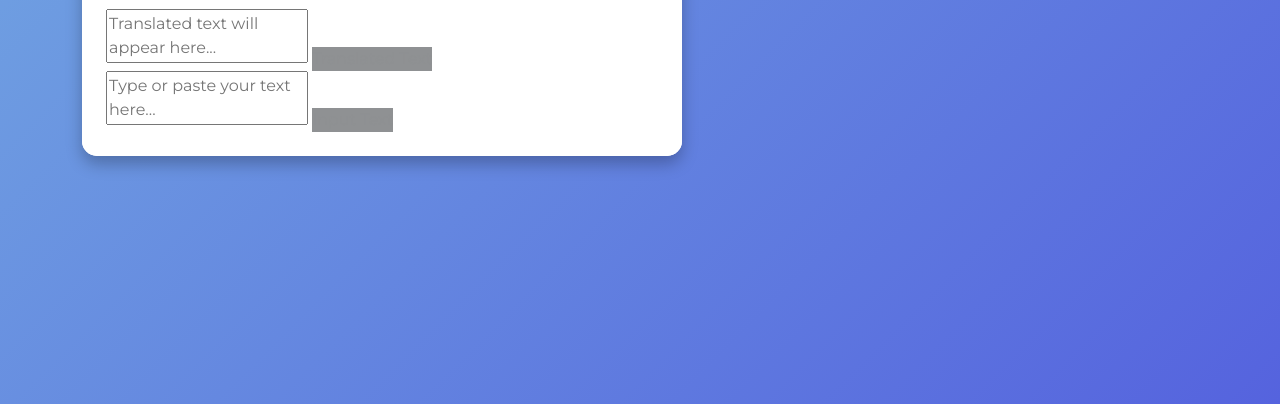
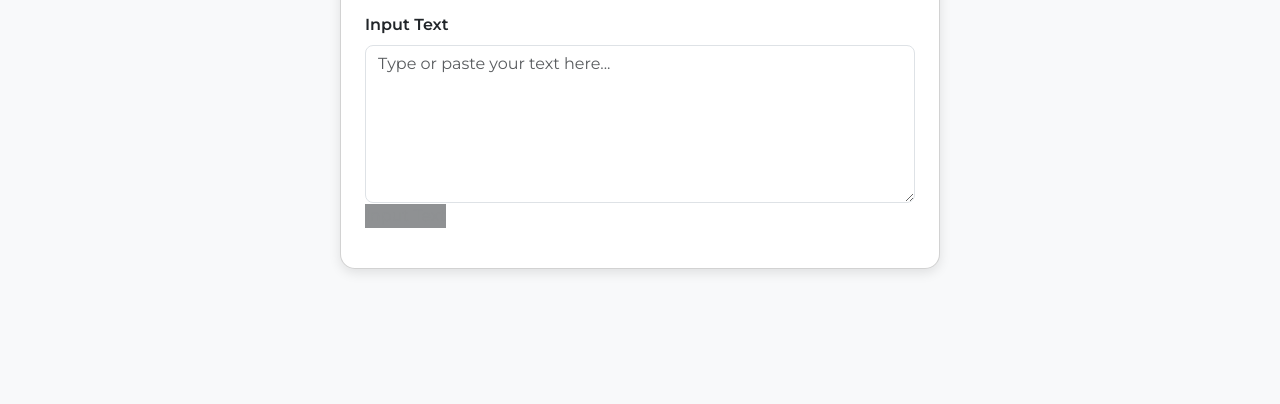
Before and after one commit to Runz1337/Translator, a plain HTML site: page index.html in a window 1280 px wide. Shown: the part 396-800 px from the top of the page. Drawn offline with nearby package versions, Linux system fonts and the light colour scheme.

Commit message:
Update index.html

```diff
--- a/index.html
+++ b/index.html
@@ -15,25 +15,21 @@
     rel="stylesheet"
   />
   <style>
+    /* ----- Normal Mode Styles ----- */
     body {
       font-family: 'Montserrat', sans-serif;
-      background: linear-gradient(135deg, #74ABE2, #5563DE);
-      min-height: 100vh;
-      margin: 0;
-      display: flex;
-      align-items: center;
-      justify-content: center;
+      background: #f8f9fa;
+      padding: 20px;
     }
-    /* Default (normal) mode styling */
     #translatorCard {
-      border: none;
+      background: #fff;
       border-radius: 15px;
-      box-shadow: 0 8px 16px rgba(0, 0, 0, 0.25);
+      box-shadow: 0 4px 12px rgba(0,0,0,0.1);
       overflow: hidden;
+      max-width: 600px;
+      margin: auto;
       transition: all 0.3s ease;
-      width: 100%;
-      max-width: 600px;
-      background: #fff;
+      position: relative;
     }
     .card-header {
       background: #5563DE;
@@ -44,7 +40,6 @@
     }
     .card-body {
       padding: 1.5rem;
-      background: #fff;
     }
     .form-label {
       font-weight: 600;
@@ -52,15 +47,23 @@
     .form-control {
       border-radius: 8px;
       font-size: 1rem;
+      margin-top: 0.25rem;
     }
     textarea {
-      resize: none;
+      resize: vertical;
     }
-    /* Elements only visible in normal mode */
     .nonCompact {
       display: block;
     }
-    /* Compact mode styles */
+    /* Position the Compact Mode toggle in normal mode as well */
+    #compactModeBtn {
+      position: absolute;
+      top: 10px;
+      right: 10px;
+      z-index: 100;
+    }
+
+    /* ----- Compact Mode Styles ----- */
     .compact {
       width: 100vw;
       height: 100vh;
@@ -75,12 +78,11 @@
     }
     .compact .card-body {
       padding: 0;
-      height: calc(100vh - 50px); /* Adjust header height if needed */
+      height: calc(100vh - 50px);
     }
     .compact .nonCompact {
       display: none;
     }
-    /* In compact mode, use a full‑screen vertical layout with translucent placeholders */
     .compact #textAreasWrapper {
       display: flex;
       flex-direction: column;
@@ -90,6 +92,18 @@
       flex: 1;
       position: relative;
       overflow: hidden;
+    }
+    /* Add a horizontal divider between the two areas */
+    .compact #inputTextContainer {
+      border-top: 1px solid #ccc;
+    }
+    /* Hide native textarea appearance in compact mode */
+    .compact textarea {
+      opacity: 0;
+      pointer-events: none;
+      position: absolute;
+      width: 100%;
+      height: 100%;
     }
     /* Translucent placeholder overlay for each area */
     .compact .placeholder {
@@ -107,38 +121,12 @@
       pointer-events: none;
       transition: opacity 0.3s ease;
     }
-    /* Hide placeholder when text is entered (if desired) */
-    .compact textarea:not(:placeholder-shown) + .placeholder {
-      opacity: 0;
-    }
-    /* Horizontal divider line between areas */
-    .compact #divider {
-      height: 1px;
-      background: #ccc;
-      width: 100%;
-    }
-    /* Hide the native textareas in compact mode – they are still used for their values */
-    .compact textarea {
-      opacity: 0;
-      pointer-events: none;
-      position: absolute;
-      width: 100%;
-      height: 100%;
-    }
-    /* Compact Mode Toggle Button (always visible) */
-    #compactModeBtn {
-      position: absolute;
-      top: 10px;
-      right: 10px;
-      z-index: 100;
-    }
   </style>
 </head>
 <body>
   <div class="container">
     <div class="card" id="translatorCard">
       <div class="card-header">
-        <!-- Normal mode header -->
         <h2 class="mb-0 nonCompact">Bi-Directional Translator</h2>
         <div class="nonCompact mb-2">
           <div class="btn-group" role="group" aria-label="Translation Direction">
@@ -152,21 +140,20 @@
             <label class="form-check-label" for="clipboardToggle">Auto Clipboard</label>
           </div>
         </div>
-        <!-- Compact mode header: minimal text is not required -->
-        <!-- Compact Mode Toggle Button (always visible) -->
         <button id="compactModeBtn" class="btn btn-outline-light btn-sm">Compact Mode</button>
       </div>
       <div class="card-body">
         <div id="textAreasWrapper">
-          <!-- Top area: Translated Text -->
-          <div class="textAreaContainer" id="outputTextContainer">
-            <textarea id="outputText" readonly placeholder="Translated text will appear here..."></textarea>
+          <!-- Normal mode: Display labeled textareas -->
+          <div class="mb-3 textAreaContainer" id="outputTextContainer">
+            <label for="outputText" class="form-label nonCompact">Translated Text</label>
+            <textarea class="form-control nonCompact" id="outputText" rows="6" placeholder="Translated text will appear here..." readonly></textarea>
+            <!-- Compact mode placeholder overlay -->
             <div class="placeholder">Translated Text</div>
           </div>
-          <div id="divider"></div>
-          <!-- Bottom area: Input Text -->
-          <div class="textAreaContainer" id="inputTextContainer">
-            <textarea id="inputText" placeholder="Type or paste your text here..."></textarea>
+          <div class="mb-3 textAreaContainer" id="inputTextContainer">
+            <label for="inputText" class="form-label nonCompact">Input Text</label>
+            <textarea class="form-control nonCompact" id="inputText" rows="6" placeholder="Type or paste your text here..."></textarea>
             <div class="placeholder">Input Text</div>
           </div>
         </div>
@@ -186,11 +173,11 @@
       'ζ': 'z', 'χ': 'x', 'ψ': 'c', 'ω': 'v', 'β': 'b',
       'ν': 'n', 'μ': 'm'
     };
-    // Extend for uppercase.
+    // Extend mapping for uppercase letters.
     for (let key in mappingGreekToEnglish) {
       mappingGreekToEnglish[key.toUpperCase()] = mappingGreekToEnglish[key].toUpperCase();
     }
-    // Inverse mapping for English → Greek.
+    // Create the inverse mapping for English → Greek.
     const mappingEnglishToGreek = {};
     for (let greek in mappingGreekToEnglish) {
       const english = mappingGreekToEnglish[greek];
@@ -220,12 +207,12 @@
         ? translateGreekToEnglish(text)
         : translateEnglishToGreek(text);
       document.getElementById("outputText").value = translated;
-      // In compact mode update the top placeholder.
+      // In compact mode, update the placeholder text (if empty, show label)
       if(document.getElementById("translatorCard").classList.contains("compact")){
         document.querySelector("#outputTextContainer .placeholder").textContent = translated || "Translated Text";
       }
     }
-    // Listen to manual input.
+    // Update translation when input changes.
     document.getElementById("inputText").addEventListener("input", function () {
       updateTranslation(this.value);
     });
@@ -233,7 +220,7 @@
     let clipboardAutoScanEnabled = false;
     let previousClipboardText = "";
     const clipboardToggle = document.getElementById("clipboardToggle");
-    if(clipboardToggle){
+    if (clipboardToggle) {
       clipboardToggle.addEventListener("change", function () {
         clipboardAutoScanEnabled = this.checked;
         if (clipboardAutoScanEnabled) { scanClipboard(); }
@@ -252,7 +239,7 @@
       });
       setTimeout(scanClipboard, 2000);
     }
-    // Compact mode toggle.
+    // Compact mode toggle functionality.
     const compactModeBtn = document.getElementById("compactModeBtn");
     let compactMode = false;
     compactModeBtn.addEventListener("click", function () {
```
